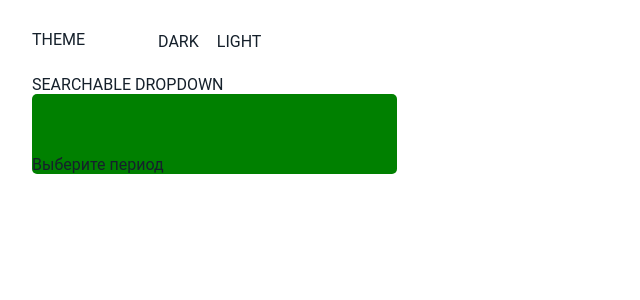
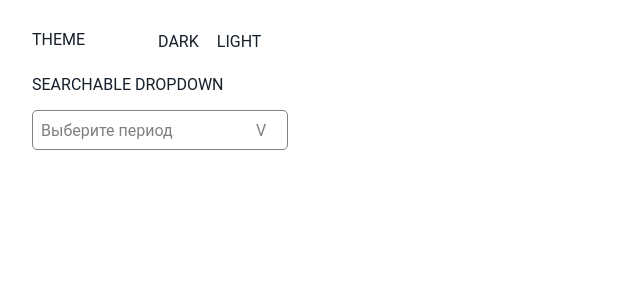
Before and after one commit to skinnykaen/DropDown-VueJs, a Vue app: page / in a window 1280 px wide. Shown: the top 300 px of the page, without its empty margins (0-640 px from the left). Built offline with nearby package versions, Linux system fonts and the light colour scheme.

Commit message:
begin drop down

```diff
--- a/src/App.vue
+++ b/src/App.vue
@@ -1,7 +1,7 @@
 <template>
   <div class="app" :class="mode">
     <SwitchTheme @toggleTheme="toggleTheme"></SwitchTheme>
-    <DropDown ></DropDown>
+    <DropDown></DropDown>
   </div>
 </template>
 
@@ -34,6 +34,9 @@ export default {
   font-family: "Roboto", sans-serif;
 }
 .app {
+  box-sizing: border-box;
+  width: 80%;
+  height: 100%;
   padding: 2rem;
   width: 100vw;
   min-height: 100vh;
--- a/src/components/DropDown.vue
+++ b/src/components/DropDown.vue
@@ -1,23 +1,37 @@
 <template>
   <div class="dropDown">
     <span class="title">SEARCHABLE DROPDOWN</span>
-    <SelectComponent></SelectComponent>
+    <SelectComponent @dropDown="isOpenToggling"></SelectComponent>
+    <DropDownList :isOpen="isOpen"></DropDownList>
   </div>
 </template>
 
 <script>
 import SelectComponent from "@/components/SelectComponent";
+import DropDownList from "@/components/DropDownList";
 export default {
   components: {
     SelectComponent,
+    DropDownList
   },
+  data () {
+    return {
+      isOpen: false
+    }
+  },
+  methods: {
+    isOpenToggling(open){
+     this.isOpen = open;
+    }
+  }
 };
 </script>
 
 <style>
 .dropDown {
+  box-sizing: border-box;
   padding-top: 3vh;
-  weight: 100%;
-  height: 100%;
+  width: 100%;
+  height: 100px;
 }
 </style>
--- /dev/null
+++ b/src/components/DropDownList.vue
@@ -0,0 +1,13 @@
+<template>
+  <div v-if="isOpen">Привет</div>
+</template>
+
+<script>
+export default {
+  props: ['isOpen']
+}
+</script>
+
+<style>
+
+</style>
--- a/src/components/SelectComponent.vue
+++ b/src/components/SelectComponent.vue
@@ -1,18 +1,58 @@
 <template>
   <div class="selectComponent">
-    Выберите период
+    <span>Выберите период</span>
+    <div class="arrowDown" :class="{ isVisible: isOpen }" @click="dropDown">V</div>
+    <div class="arrowUp" :class="{ isVisible: !isOpen }" @click="dropDown">N</div>
   </div>
 </template>
 
-<script></script>
+<script>
+export default {
+  data() {
+    return {
+      isOpen: false,
+      visibility: "none",
+    };
+  },
+  methods: {
+    dropDown() {
+      this.isOpen = !this.isOpen;
+      this.$emit("dropDown", this.isOpen);
+    },
+  },
+};
+</script>
 
 <style>
 .selectComponent {
-  padding-top: 5%;
-  width: 30%;
-  height: 10%;
-
-  background-color: green;
+  display: flex;
+  align-items: center;
+  justify-content: space-between;
+  width: 20vw;
+  height: 5vh;
   border-radius: 5px;
+  border: solid 1px grey;
+  margin-top: 1em;
+}
+.selectComponent span {
+  color: grey;
+  margin-left: 0.5em;
+}
+.selectComponent .arrowDown {
+  position: absolute;
+  left: 20vw;
+  color: grey;
+  margin-right: 0.5em;
+  cursor: pointer;
+}
+.selectComponent .arrowUp {
+  position: absolute;
+  left: 20vw;
+  color: grey;
+  margin-right: 0.5em;
+  cursor: pointer;
+}
+.isVisible {
+  visibility: hidden;
 }
 </style>
--- a/src/components/SwitchTheme.vue
+++ b/src/components/SwitchTheme.vue
@@ -48,6 +48,7 @@ span {
   width: 100%;
   height: 100%;
   padding-left: 15%;
+  cursor: pointer;
 }
 .themes :last-child {
   padding-left: 5%;
```
